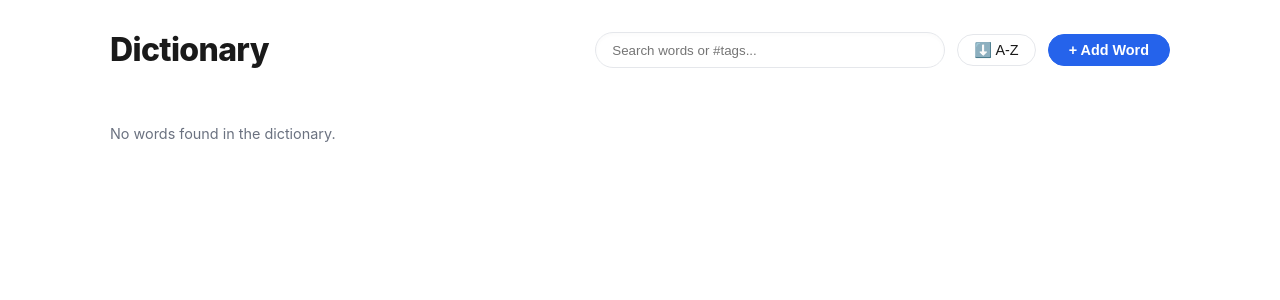
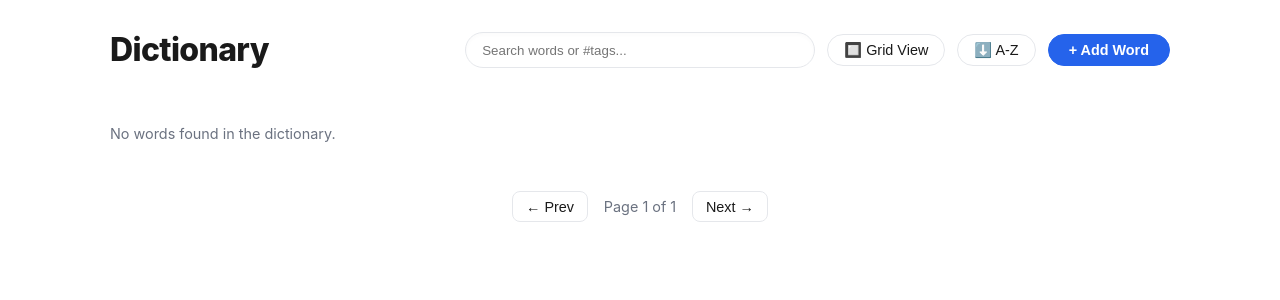
Before and after one commit to phatnguyen9722/knowledge_base_tool, a FastAPI app: page /dictionary in a window 1280 px wide; the page is wider, and only the part inside the window is pictured. Shown: the part 109-409 px from the top of that part. Run offline with FastAPI, Linux system fonts and the light colour scheme; data that the repository does not hold is empty; some libraries are stand-ins or nearby versions.

Commit message:
(feat): Dictionary enhancement

```diff
--- a/app/dictionary_db.py
+++ b/app/dictionary_db.py
@@ -79,7 +79,7 @@ class DictionaryDB:
             cursor = conn.execute("DELETE FROM dictionary WHERE id = ?", (dict_id,))
             return cursor.rowcount > 0
 
-    def get_words(self, search: str = "", sort_dir: str = "asc") -> List[Dict[str, Any]]:
+    def get_words(self, search: str = "", sort_dir: str = "asc", limit: int = 25, offset: int = 0) -> Dict[str, Any]:
         conn = self.get_conn()
         query = "SELECT id, word, description, created_at FROM dictionary"
         params = []
@@ -100,17 +100,20 @@ class DictionaryDB:
                 query += " WHERE word LIKE ? OR description LIKE ?"
                 params.extend([f"%{search}%", f"%{search}%"])
 
-        # Sorting
+        # Calculate total count
+        count_query = query.replace("SELECT id, word, description, created_at", "SELECT COUNT(DISTINCT d.id) as total" if "JOIN" in query else "SELECT COUNT(id) as total")
+        total_row = conn.execute(count_query, params).fetchone()
+        total_count = total_row["total"] if total_row else 0
+
+        # Sorting and Pagination
         sort_dir = "DESC" if sort_dir.lower() == "desc" else "ASC"
-        query += f" ORDER BY word {sort_dir}"
+        query += f" ORDER BY word {sort_dir} LIMIT {limit} OFFSET {offset}"
 
         rows = conn.execute(query, params).fetchall()
         results = []
 
-        # Batch fetch tags to avoid N+1 query problem if there are many entries,
-        # but for simplicity, we can fetch all tags for the returned IDs.
         if not rows:
-            return results
+            return {"items": results, "total": total_count}
 
         dict_ids = [row["id"] for row in rows]
         placeholders = ",".join("?" for _ in dict_ids)
@@ -129,7 +132,7 @@ class DictionaryDB:
                 "tags": tags_map.get(row["id"], [])
             })
 
-        return results
+        return {"items": results, "total": total_count}
 
     def get_word(self, dict_id: int) -> Optional[Dict[str, Any]]:
         conn = self.get_conn()
--- a/app/main.py
+++ b/app/main.py
@@ -1943,10 +1943,11 @@ async def dictionary_page(request: Request):
     return templates.TemplateResponse(request, "dictionary.html", {})
 
 @app.get("/api/dictionary")
-async def get_dictionary(search: str = "", sort_dir: str = "asc"):
+async def get_dictionary(search: str = "", sort_dir: str = "asc", page: int = 1, limit: int = 25):
     """Get all dictionary entries with search and sort."""
-    words = dict_db.get_words(search=search, sort_dir=sort_dir)
-    return words
+    offset = (page - 1) * limit
+    words_data = dict_db.get_words(search=search, sort_dir=sort_dir, limit=limit, offset=offset)
+    return words_data
 
 @app.post("/api/dictionary")
 async def create_dictionary_entry(entry: DictionaryEntry):
--- a/templates/dictionary.html
+++ b/templates/dictionary.html
@@ -73,6 +73,9 @@
       <input type="search" id="dict-search-input" class="dict-search-input" placeholder="Search words or #tags...">
     </div>
 
+    <button id="dict-view-btn" class="btn btn-ghost" title="Toggle View" style="border-radius: 24px; padding: 0.5rem 1rem;">
+      <span>🔲 Grid View</span>
+    </button>
     <button id="dict-sort-btn" class="btn btn-ghost" title="Toggle Sort" style="border-radius: 24px; padding: 0.5rem 1rem;">
       <span id="dict-sort-icon">⬇️ A-Z</span>
     </button>
@@ -82,6 +85,12 @@
 
 <div id="dict-list" class="dict-grid">
   <p class="muted">Loading dictionary...</p>
+</div>
+
+<div id="dict-pagination" style="display:flex; justify-content:center; align-items:center; gap:1rem; margin-top:2rem; margin-bottom:2rem;">
+  <button id="page-prev" class="btn btn-ghost" onclick="prevPage()">← Prev</button>
+  <span id="page-info" class="muted">Page 1 of 1</span>
+  <button id="page-next" class="btn btn-ghost" onclick="nextPage()">Next →</button>
 </div>
 
 <!-- Modal for Add/Edit Word -->
@@ -119,23 +128,31 @@
 <script>
   let currentSort = "asc";
   let searchTimeout = null;
+  let currentPage = 1;
+  let currentView = "grid";
+  const limit = 25;
+  let totalItems = 0;
 
   function loadDictionary() {
     const q = document.getElementById("dict-search-input").value;
-    const url = `/api/dictionary?search=${encodeURIComponent(q)}&sort_dir=${currentSort}`;
+    const url = `/api/dictionary?search=${encodeURIComponent(q)}&sort_dir=${currentSort}&page=${currentPage}&limit=${limit}`;
 
     fetch(url)
       .then(r => r.json())
-      .then(words => renderDictionary(words))
+      .then(data => renderDictionary(data))
       .catch(err => {
         document.getElementById("dict-list").innerHTML = '<p class="muted">Failed to load dictionary.</p>';
       });
   }
 
-  function renderDictionary(words) {
+  function renderDictionary(data) {
+    const words = data.items || [];
+    totalItems = data.total || 0;
+
     const list = document.getElementById("dict-list");
     if (words.length === 0) {
       list.innerHTML = '<p class="muted">No words found in the dictionary.</p>';
+      updatePagination();
       return;
     }
 
@@ -174,15 +191,40 @@
     });
 
     list.innerHTML = html;
+    updatePagination();
+  }
+
+  function updatePagination() {
+    const totalPages = Math.ceil(totalItems / limit) || 1;
+    document.getElementById("page-info").textContent = `Page ${currentPage} of ${totalPages}`;
+    document.getElementById("page-prev").disabled = (currentPage <= 1);
+    document.getElementById("page-next").disabled = (currentPage >= totalPages);
+  }
+
+  function prevPage() {
+    if (currentPage > 1) {
+      currentPage--;
+      loadDictionary();
+    }
+  }
+
+  function nextPage() {
+    const totalPages = Math.ceil(totalItems / limit) || 1;
+    if (currentPage < totalPages) {
+      currentPage++;
+      loadDictionary();
+    }
   }
 
   function setSearch(val) {
     document.getElementById("dict-search-input").value = val;
+    currentPage = 1;
     loadDictionary();
   }
 
   // Event Listeners
   document.getElementById("dict-search-input").addEventListener("input", function() {
+    currentPage = 1;
     clearTimeout(searchTimeout);
     searchTimeout = setTimeout(loadDictionary, 300);
   });
@@ -190,7 +232,27 @@
   document.getElementById("dict-sort-btn").addEventListener("click", function() {
     currentSort = currentSort === "asc" ? "desc" : "asc";
     document.getElementById("dict-sort-icon").textContent = currentSort === "asc" ? "⬇️ A-Z" : "⬆️ Z-A";
+    currentPage = 1;
     loadDictionary();
+  });
+
+  document.getElementById("dict-view-btn").addEventListener("click", function() {
+    const list = document.getElementById("dict-list");
+    if (currentView === "grid") {
+      currentView = "list";
+      list.className = "";
+      list.style.display = "flex";
+      list.style.flexDirection = "column";
+      list.style.gap = "1rem";
+      this.innerHTML = "<span>📄 List View</span>";
+    } else {
+      currentView = "grid";
+      list.className = "dict-grid";
+      list.style.display = "";
+      list.style.flexDirection = "";
+      list.style.gap = "";
+      this.innerHTML = "<span>🔲 Grid View</span>";
+    }
   });
 
   // Modal logic
@@ -253,6 +315,12 @@
     fetch(`/api/dictionary/${id}`, { method: "DELETE" })
       .then(r => {
         if (!r.ok) throw new Error("Failed to delete word");
+
+        // Adjust pagination if deleting last item on page
+        const listItems = document.getElementById("dict-list").children.length;
+        if (listItems === 1 && currentPage > 1) {
+          currentPage--;
+        }
         loadDictionary();
       })
       .catch(err => alert(err.message));
```
